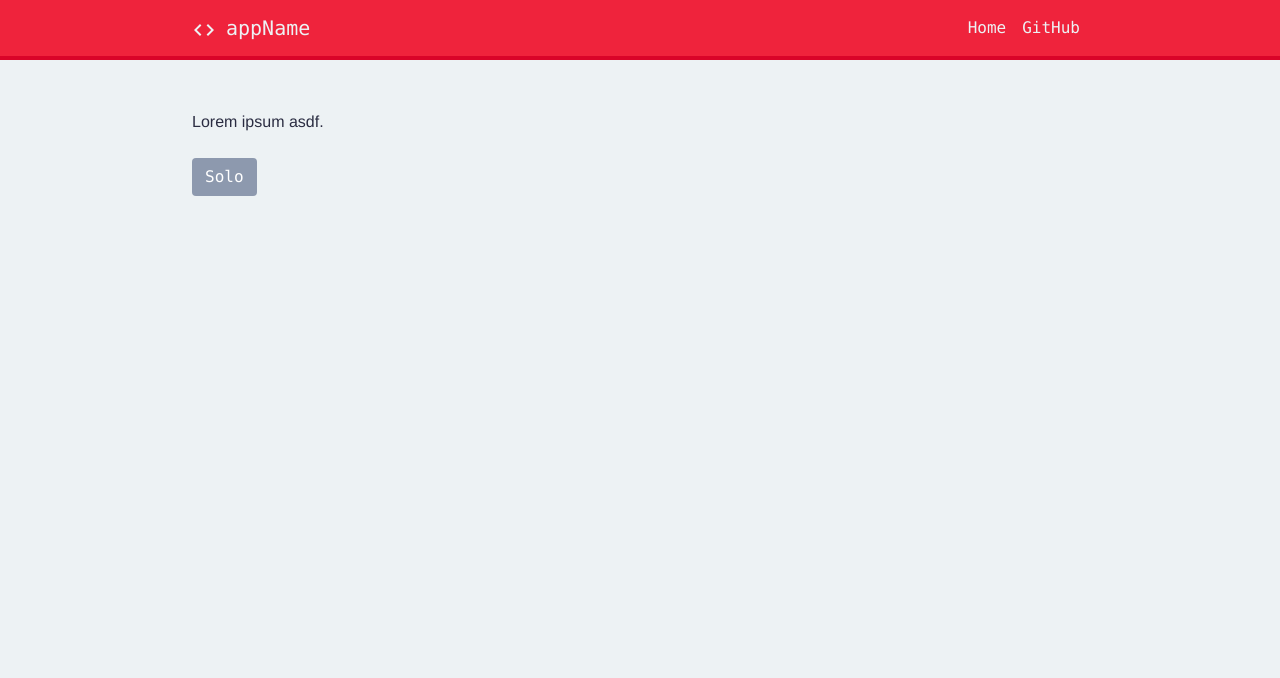
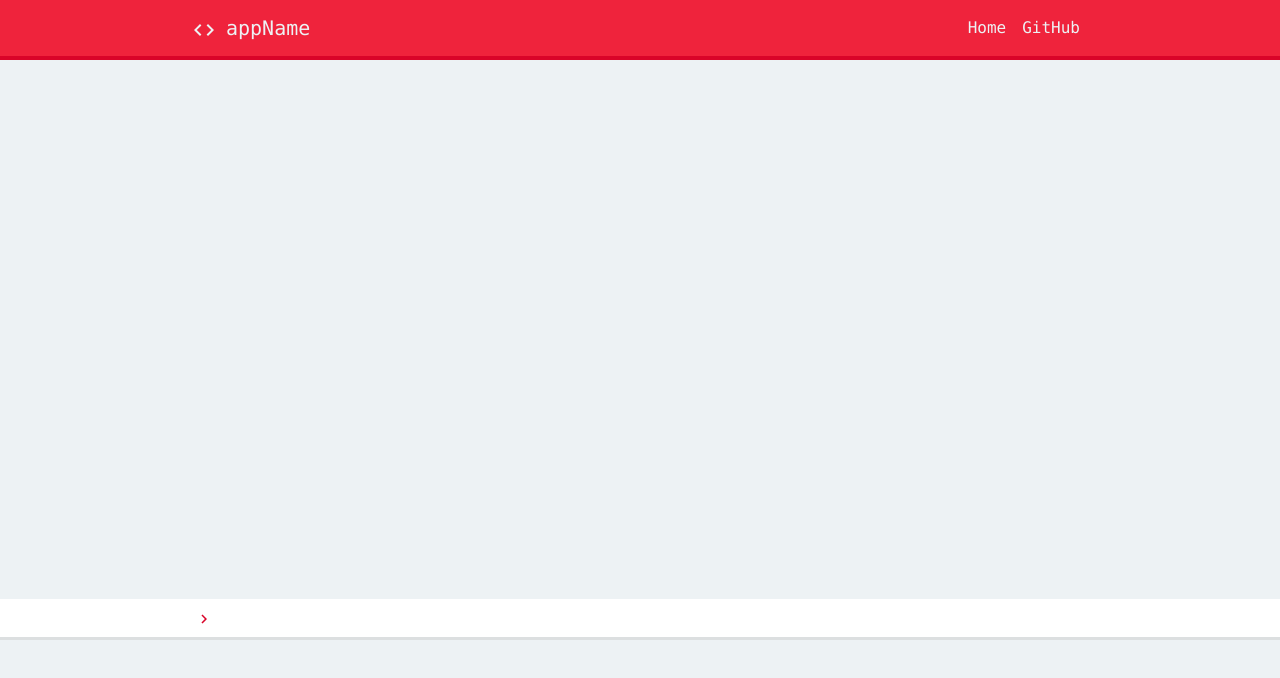
Before and after one commit to anoojlal/HFCYTHW, a React (Create React App) app in the folder idk-yet/: page / in a window 1280 px wide. Shown: the top 678 px of the page. Built offline with nearby package versions, Linux system fonts and the light colour scheme.

Commit message:
reorganizing components, console input can be typed into

```diff
--- a/idk-yet/src/components/App.js
+++ b/idk-yet/src/components/App.js
@@ -10,7 +10,6 @@ export default class App extends React.Component {
       <Router>
         <div>
           <Route path="/" exact component={Home} />
-          <Route path="/solo" exact component={Solo} />
         </div>
       </Router>
     );
--- a/idk-yet/src/components/Console.js
+++ b/idk-yet/src/components/Console.js
@@ -4,16 +4,8 @@ import { Row, Col } from "reactstrap";
 import ArrowRight from "@material-ui/icons/KeyboardArrowRight";
 import WarningIcon from "@material-ui/icons/WarningRounded";
 import ErrorIcon from "@material-ui/icons/ErrorRounded";
-
-/*
-  What's displayed in the console:
-
-  Timer
-  WPM
-  Accuracy
-  "Line 10: Backspace your mistakes before progressing"
-  "Found 'a'; expected 's'"
-*/
+import GameStats from "./GameStats";
+import Input from "./Input";
 
 export default class Console extends React.Component {
   render() {
@@ -56,41 +48,17 @@ export default class Console extends React.Component {
                 </div>
               );
             })}
-            <div className="stats">
-              <Row>
-                <Col xs="1">
-                  <ArrowRight className="arrowRight invisible" />
-                </Col>
-                <Col>{"Time\nCPS\nAccuracy\nProgress"}</Col>
-                <Col>
-                  <ArrowRight className="arrowRight invisible" />
-                </Col>
-                <Col>
-                  <div className="colons">{":\n:\n:\n:"}</div>
-                </Col>
-                <Col>
-                  <ArrowRight className="arrowRight invisible" />
-                </Col>
-                <Col>
-                  {time + "\n"}
-                  {cps + "\n"}
-                  {accuracy + "%\n"}
-                  {progress}
-                </Col>
-              </Row>
-            </div>
+            <GameStats
+              time={time}
+              cps={cps}
+              accuracy={accuracy}
+              progress={progress}
+            />
           </div>
           <div className="consoleBreak">
             <br />
           </div>
-          <div className="consoleInput">
-            <Row>
-              <Col xs="1">
-                <ArrowRight className="arrowRight" />
-              </Col>
-              <Col xs="11">{""}</Col>
-            </Row>
-          </div>
+          <Input />
         </div>
       </div>
     );
--- /dev/null
+++ b/idk-yet/src/components/GameStats.js
@@ -0,0 +1,36 @@
+import React from "react";
+import "./../css/Console.css";
+import { Row, Col } from "reactstrap";
+import ArrowRight from "@material-ui/icons/KeyboardArrowRight";
+
+export default class GameStats extends React.Component {
+  render() {
+    const { time, cps, accuracy, progress } = this.props;
+
+    return (
+      <div className="stats">
+        <Row>
+          <Col xs="1">
+            <ArrowRight className="arrowRight invisible" />
+          </Col>
+          <Col>{"Time\nCPS\nAccuracy\nProgress"}</Col>
+          <Col>
+            <ArrowRight className="arrowRight invisible" />
+          </Col>
+          <Col>
+            <div className="colons">{":\n:\n:\n:"}</div>
+          </Col>
+          <Col>
+            <ArrowRight className="arrowRight invisible" />
+          </Col>
+          <Col>
+            {time + "\n"}
+            {cps + "\n"}
+            {accuracy + "%\n"}
+            {progress}
+          </Col>
+        </Row>
+      </div>
+    );
+  }
+}
--- a/idk-yet/src/components/Home.js
+++ b/idk-yet/src/components/Home.js
@@ -2,15 +2,15 @@ import React from "react";
 import "./../css/Home.css";
 import { Button } from "reactstrap";
 import AppNavbar from "./AppNavbar.js";
+import Input from "./Input";
 
 export default class Home extends React.Component {
   render() {
     return (
       <div>
         <AppNavbar />
-        <div className="home">
-          Lorem ipsum asdf. <br /><br />
-          <Button color="primary" onClick={() => {this.props.history.push("/solo")}}>Solo</Button>
+        <div className="sticky">
+          <Input />
         </div>
       </div>
     );
--- /dev/null
+++ b/idk-yet/src/components/Input.js
@@ -0,0 +1,83 @@
+import React from "react";
+import "./../css/Console.css";
+import { Row, Col } from "reactstrap";
+import ArrowRight from "@material-ui/icons/KeyboardArrowRight";
+
+export default class Input extends React.Component {
+  constructor(props) {
+    super(props);
+
+    this.state = {
+      userInput: "",
+    };
+
+    this.handleKeyPress = this.handleKeyPress.bind(this);
+    this.handleKeyDown = this.handleKeyDown.bind(this);
+  }
+
+  componentDidMount() {
+    document.addEventListener("keypress", this.handleKeyPress, false);
+    document.addEventListener("keydown", this.handleKeyDown, false);
+  }
+
+  componentWillUnmount() {
+    document.removeEventListener("keypress", this.handleKeyPress, false);
+    document.removeEventListener("keydown", this.handleKeyDown, false);
+  }
+
+  handleKeyPress(event) {
+    if (event.defaultPrevented) {
+      return;
+    }
+
+    const key = event.keyCode;
+    const inputChar = String.fromCharCode(key);
+    const valid = (key >= 32 && key <= 126) || key === 13;
+
+    if (inputChar === " ") {
+      event.preventDefault();
+    }
+
+    if (valid) {
+      let { userInput } = this.state;
+
+      userInput += inputChar;
+
+      this.setState({ userInput });
+    }
+  }
+
+  handleKeyDown(event) {
+    if (event.defaultPrevented) {
+      return;
+    }
+
+    const key = event.keyCode;
+
+    if (key === 8) {
+      const { userInput } = this.state;
+
+      this.setState({ userInput: userInput.slice(0, -1) });
+    } else if (key === 9 || key === 11) {
+      event.preventDefault();
+    }
+  }
+
+  render() {
+    const { userInput } = this.state;
+
+    return (
+      <div className="consoleInput">
+        <Row>
+          <Col xs="1">
+            <ArrowRight className="arrowRight" />
+          </Col>
+          <Col xs="11">
+          {userInput}
+            <span className="current">{" "}</span>
+          </Col>
+        </Row>
+      </div>
+    );
+  }
+}
--- a/idk-yet/src/components/Solo.js
+++ b/idk-yet/src/components/Solo.js
@@ -6,7 +6,6 @@ import AppNavbar from "./AppNavbar.js";
 import Console from "./Console.js";
 import PressEnter from "@material-ui/icons/KeyboardReturn";
 import Backspace from "@material-ui/icons/BackspaceOutlined";
-import { asdf } from "./asdf";
 import { Row, Col } from "reactstrap";
 
 export default class Solo extends React.Component {
@@ -51,26 +50,6 @@ export default class Solo extends React.Component {
   componentDidMount() {
     document.addEventListener("keypress", this.handleKeyPress, false);
     document.addEventListener("keydown", this.handleKeyDown, false);
-
-    fetch("https://api.github.com/search/code?q=file+language:java", {
-      headers: {
-        'Authorization': `Bearer ${asdf}`
-      }
-    })
-      .then(res => res.json())
-      .then(
-        (result) => {
-          if (result.items) {
-            console.log(result.items[Math.floor(Math.random() * result.items.length)]);
-          }
-        },
-        // Note: it's important to handle errors here
-        // instead of a catch() block so that we don't swallow
-        // exceptions from actual bugs in components.
-        (error) => {
-          console.log(error);
-        }
-      )
   }
 
   componentWillUnmount() {
@@ -375,7 +354,6 @@ export default class Solo extends React.Component {
     }
 
     progress = progress + "]";
-    console.log(completion);
 
     return progress;
   }
--- a/idk-yet/src/css/App.css
+++ b/idk-yet/src/css/App.css
@@ -1,22 +1,7 @@
 body {
-    font-family: Helvetica, "Helvetica",
+    font-family: source-code-pro, Menlo, Monaco, Consolas, "Courier New",
     monospace !important;
     color: #2B2D42 !important;
     background-color: #EDF2F4 !important;
     line-height: 1.5 !important;
 }
-
-button {
-    background-color: #8D99AE !important;
-    border-color: transparent !important;
-    font-family: source-code-pro, Menlo, Monaco, Consolas, "Courier New",
-    monospace !important;
-}
-
-button:hover {
-    background-color: #2B2D42 !important;
-}
-
-button:focus {
-    box-shadow: none !important;
-}
--- a/idk-yet/src/css/Console.css
+++ b/idk-yet/src/css/Console.css
@@ -54,10 +54,6 @@
   width: 100% !important;
   padding-left: 0% !important;
   padding-right: 0% !important;
-  -webkit-user-select: none; /* Safari */
-  -moz-user-select: none; /* Firefox */
-  -ms-user-select: none; /* IE10+/Edge */
-  user-select: none; /* Standard */
 }
 
 .consoleInput {
@@ -125,25 +121,73 @@
   text-align: center !important;
 }
 
-.fade-enter {
-  opacity: 0.01;
+.current {
+  display: inline !important;
+  -webkit-animation: 750ms blink step-end infinite;
+  -moz-animation: 750ms blink step-end infinite;
+  -ms-animation: 750ms blink step-end infinite;
+  -o-animation: 750ms blink step-end infinite;
+  animation: 750ms blink step-end infinite;
+  color: #2b2d42;
+  font-weight: bold;
 }
 
-.fade-enter.fade-enter-active {
-  opacity: 1;
-  transition: opacity 250ms ease-in;
+@keyframes blink {
+  from,
+  to {
+    background: transparent;
+    color: transparent;
+  }
+  50% {
+    background: #ef233c;
+    color: #edf2f4;
+  }
 }
 
-.fade-leave {
-  opacity: 1;
+@-moz-keyframes blink {
+  from,
+  to {
+    background: transparent;
+    color: transparent;
+  }
+  50% {
+    background: #ef233c;
+    color: #edf2f4;
+  }
 }
 
-.fade-leave.fade-leave-active {
-  opacity: 0.01;
-  transition: opacity 250ms ease-in;
+@-webkit-keyframes blink {
+  from,
+  to {
+    background: transparent;
+    color: transparent;
+  }
+  50% {
+    background: #ef233c;
+    color: #edf2f4;
+  }
 }
 
-.scrollable {
-  /* overflow: auto;
-  height: 71.4px; */
+@-ms-keyframes blink {
+  from,
+  to {
+    background: transparent;
+    color: transparent;
+  }
+  50% {
+    background: #ef233c;
+    color: #edf2f4;
+  }
 }
+
+@-o-keyframes blink {
+  from,
+  to {
+    background: transparent;
+    color: transparent;
+  }
+  50% {
+    background: #ef233c;
+    color: #edf2f4;
+  }
+}
--- a/idk-yet/src/css/Home.css
+++ b/idk-yet/src/css/Home.css
@@ -1,6 +1,14 @@
 .home {
-    margin-top: 50px !important;
-    margin-bottom: 50px !important;
-    margin-left: 15% !important;
-    margin-right: 15% !important;
+  margin-top: 50px !important;
+  margin-bottom: 50px !important;
+  margin-left: 15% !important;
+  margin-right: 15% !important;
 }
+
+.sticky {
+  margin-bottom: 160px !important;
+  background: white !important;
+  width: 100%;
+  position: fixed;
+  bottom: 0;
+}
```
